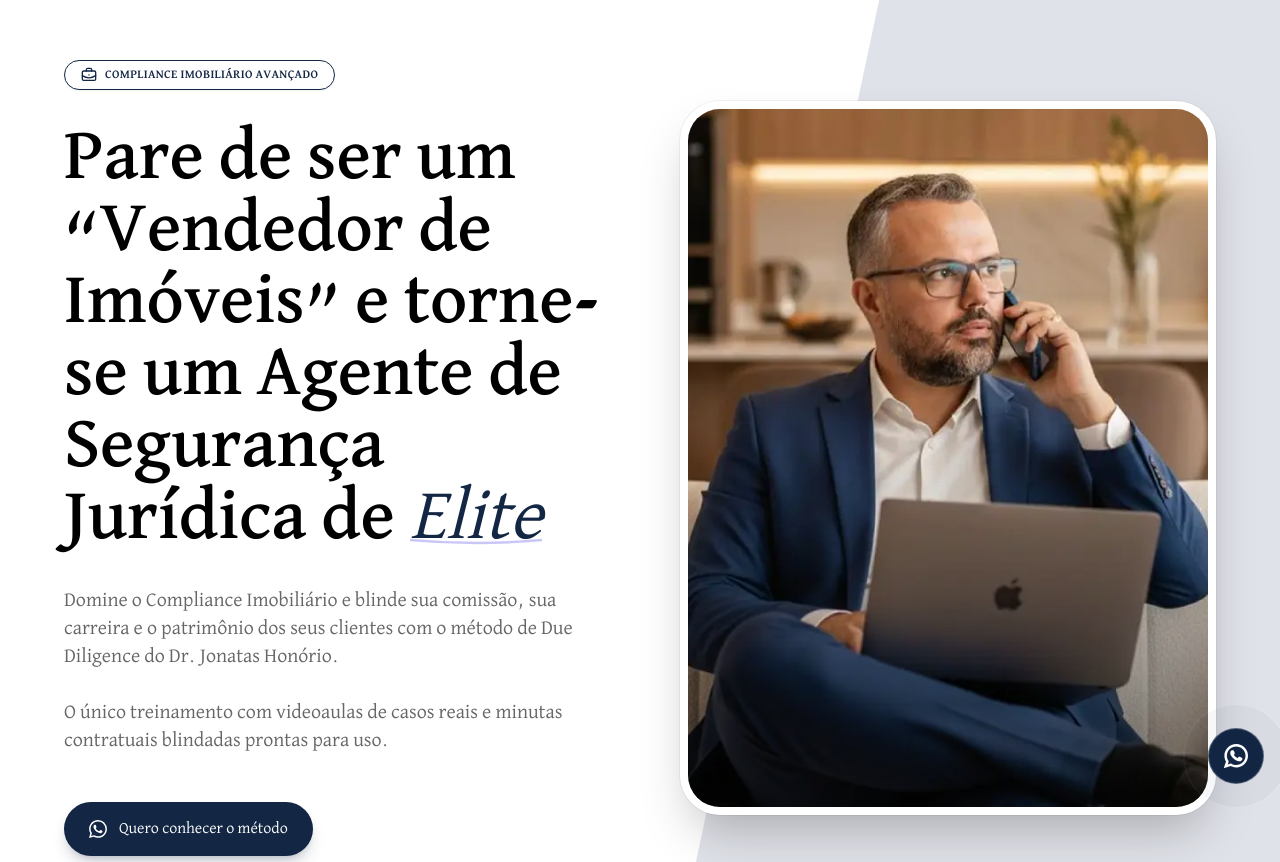
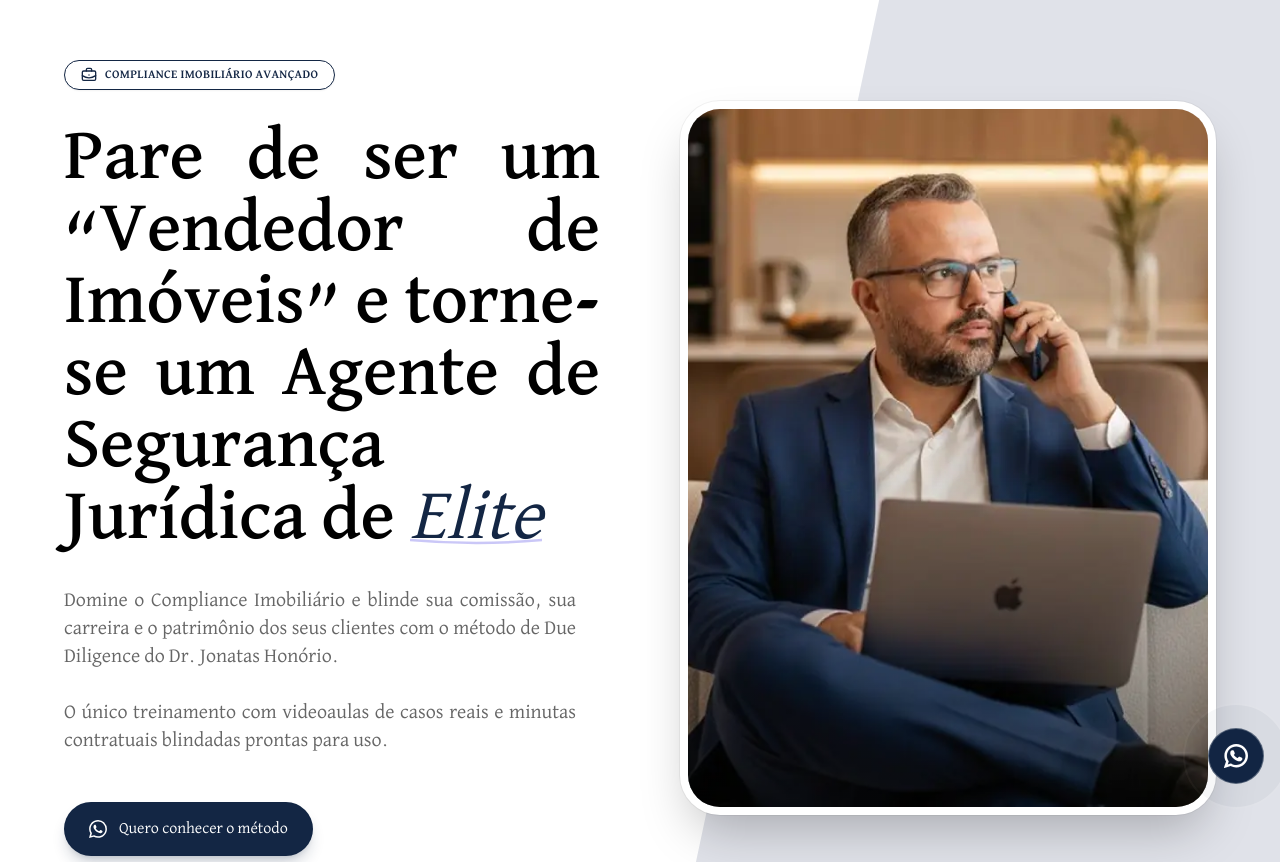
Before and after one commit to Paper-Street-Softwares/LPS-Jonatas-Honorio, a React (Vite) app: page / in a window 1280 px wide. Shown: the top 862 px of the page. Built offline with nearby package versions, Linux system fonts and the light colour scheme.

Commit message:
fix: Copy hero

```diff
--- a/src/components/sections/HeroTemplateNovo.jsx
+++ b/src/components/sections/HeroTemplateNovo.jsx
@@ -137,13 +137,13 @@ function HeroTemplateNovo({
                 {content.texts.hero.miniTag}
               </div>
               <h1
-                className={` desktop1:text-start text-[17px] phone2:text-[28px] phone3:text-4xl md:text-5xl lg:text-7xl font-medium leading-[1.1] font-mainFont ${text} `}
+                className={` desktop1:text-justify text-[17px] phone2:text-[28px] phone3:text-4xl md:text-5xl lg:text-7xl font-medium leading-[1.1] font-mainFont ${text} `}
               >
                 {content.texts.hero.title}
               </h1>
 
               <p
-                className={`text-justify desktop1:text-start text-[8px] phone2:text-[12px] phone3:text-[14px] md:text-xl leading-relaxed max-w-lg font-secondFont font-extralight ${textOpacity}`}
+                className={`text-justify text-[8px] phone2:text-[12px] phone3:text-[14px] md:text-xl leading-relaxed max-w-lg font-secondFont font-extralight ${textOpacity}`}
               >
                 {content.texts.hero.subtitle}
               </p>
```
